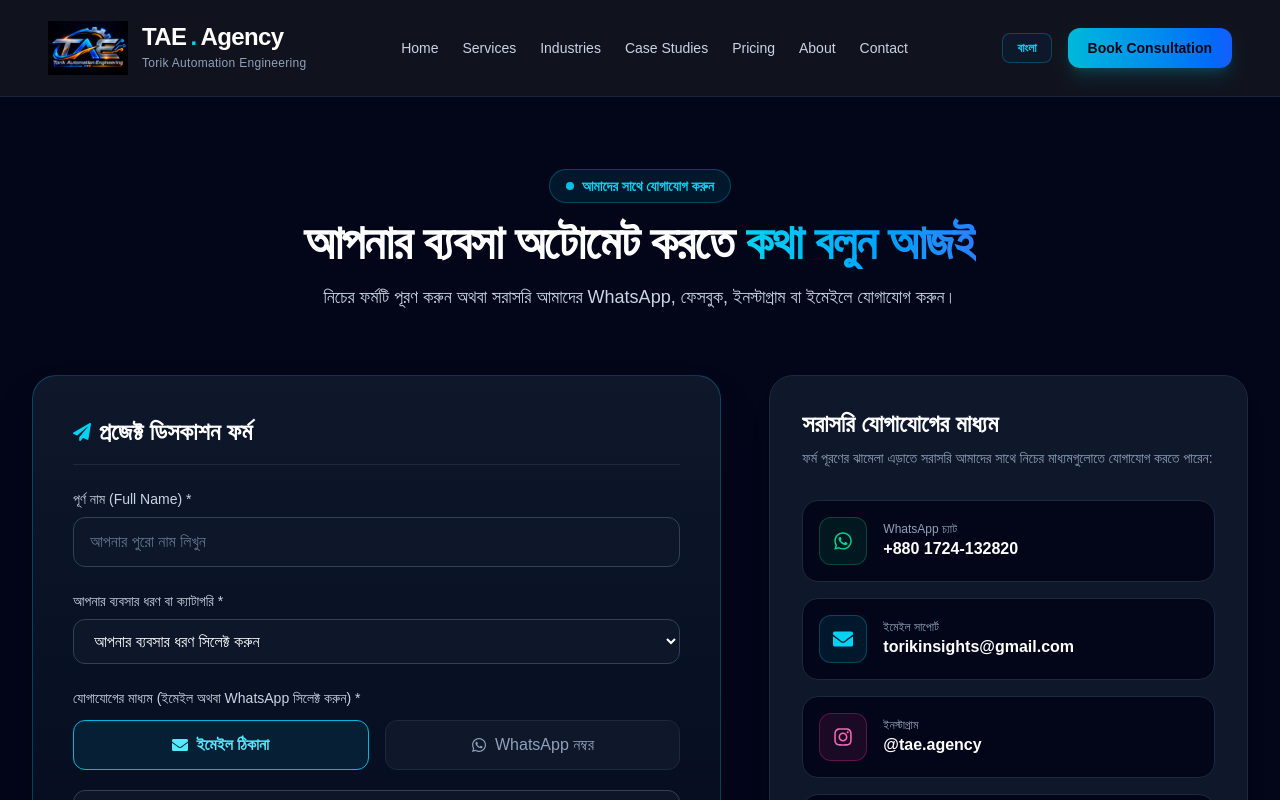
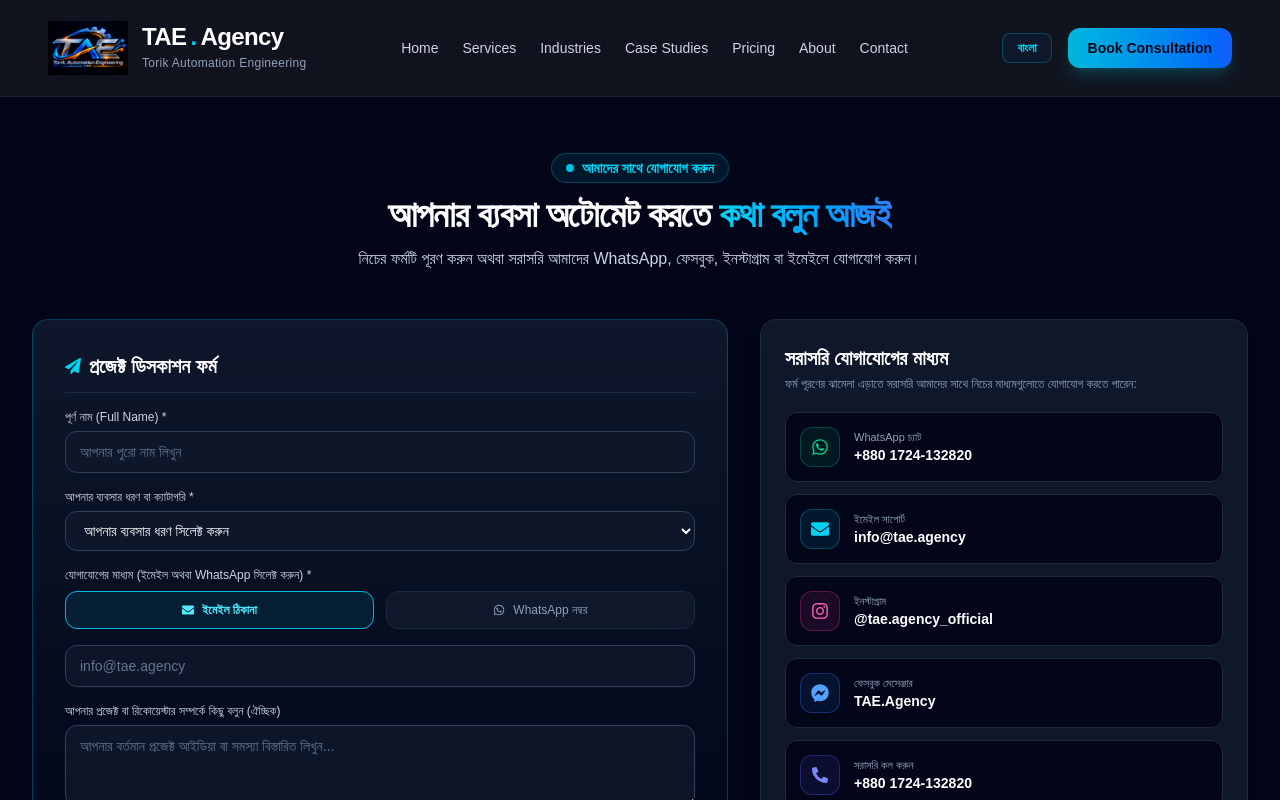
Before and after one commit to torikinsights-wq/tae-agency, a Next.js app: page /contact in a window 1280 px wide. Shown: the top 800 px of the page. Built offline with nearby package versions, Linux system fonts and the light colour scheme.

Commit message:
Update contact page with the latest contact list component

```diff
--- a/app/contact/page.tsx
+++ b/app/contact/page.tsx
@@ -44,7 +44,6 @@ export default function ContactPage() {
           subject: `নতুন লিড (TAE.Agency): ${formData.fullName} (${finalBusinessType})`,
           from_name: "TAE Agency Contact Form",
 
-          // নতুন ফরমের জন্য ফিল্ডগুলোর সঠিক সিরিয়াল ও ম্যাপিং
           "Client Name": formData.fullName,
           "Service Type": finalBusinessType,
           "Contact Method": formData.contactMethod.toUpperCase(),
@@ -67,36 +66,36 @@ export default function ContactPage() {
   };
 
   return (
-    <div className="min-h-screen bg-slate-950 text-slate-100 py-12 px-4 sm:px-6 lg:px-8">
-      <div className="max-w-7xl mx-auto space-y-16">
+    <div className="min-h-screen bg-slate-950 text-slate-100 py-10 px-4 sm:px-6 lg:px-8">
+      <div className="max-w-7xl mx-auto space-y-12">
 
         {/* Page Header */}
-        <div className="text-center space-y-4 max-w-3xl mx-auto pt-6">
-          <div className="inline-flex items-center gap-2 px-4 py-1.5 rounded-full bg-cyan-500/10 border border-cyan-500/30 text-cyan-400 text-xs sm:text-sm font-semibold">
+        <div className="text-center space-y-3 max-w-3xl mx-auto pt-4">
+          <div className="inline-flex items-center gap-2 px-3.5 py-1 rounded-full bg-cyan-500/10 border border-cyan-500/30 text-cyan-400 text-xs sm:text-sm font-semibold">
             <span className="w-2 h-2 rounded-full bg-cyan-400 animate-pulse"></span>
             আমাদের সাথে যোগাযোগ করুন
           </div>
-          <h1 className="text-4xl sm:text-5xl font-extrabold tracking-tight text-white">
+          <h1 className="text-3xl sm:text-4xl font-extrabold tracking-tight text-white">
             আপনার ব্যবসা অটোমেট করতে <span className="bg-gradient-to-r from-cyan-400 to-blue-500 bg-clip-text text-transparent">কথা বলুন আজই</span>
           </h1>
-          <p className="text-slate-300 text-base sm:text-lg">
+          <p className="text-slate-300 text-sm sm:text-base">
             নিচের ফর্মটি পূরণ করুন অথবা সরাসরি আমাদের WhatsApp, ফেসবুক, ইনস্টাগ্রাম বা ইমেইলে যোগাযোগ করুন।
           </p>
         </div>
 
         {/* Main Content Grid */}
-        <div className="grid grid-cols-1 lg:grid-cols-12 gap-12 items-start">
+        <div className="grid grid-cols-1 lg:grid-cols-12 gap-8 items-start">
 
-          {/* Left: Interactive Contact Form */}
-          <div className="lg:col-span-7 bg-gradient-to-b from-slate-900 to-slate-950 border border-cyan-500/30 rounded-3xl p-6 sm:p-10 shadow-2xl relative">
+          {/* Left: Interactive Contact Form (Made Compact) */}
+          <div className="lg:col-span-7 bg-gradient-to-b from-slate-900 to-slate-950 border border-cyan-500/30 rounded-2xl p-5 sm:p-8 shadow-2xl relative">
 
             {submitted ? (
-              <div className="text-center py-16 space-y-6">
-                <div className="w-20 h-20 bg-emerald-500/10 border border-emerald-500/30 text-emerald-400 rounded-full flex items-center justify-center mx-auto text-3xl animate-bounce">
+              <div className="text-center py-12 space-y-5">
+                <div className="w-16 h-16 bg-emerald-500/10 border border-emerald-500/30 text-emerald-400 rounded-full flex items-center justify-center mx-auto text-2xl animate-bounce">
                   <FaCheckCircle />
                 </div>
-                <h3 className="text-2xl font-bold text-white">ধন্যবাদ! আপনার তথ্য সফলভাবে পাঠানো হয়েছে।</h3>
-                <p className="text-slate-300 max-w-md mx-auto">
+                <h3 className="text-xl font-bold text-white">ধন্যবাদ! আপনার তথ্য সফলভাবে পাঠানো হয়েছে।</h3>
+                <p className="text-slate-300 text-sm max-w-md mx-auto">
                   আমরা আপনার রিকোয়েস্টটি পেয়েছি। খুব শীঘ্রই আপনার দেওয়া মাধ্যমে যোগাযোগ করা হবে।
                 </p>
                 <button
@@ -104,26 +103,26 @@ export default function ContactPage() {
                     setSubmitted(false);
                     setFormData({ fullName: "", businessType: "", customBusinessType: "", contactMethod: "email", contactValue: "", message: "" });
                   }}
-                  className="bg-cyan-500 hover:bg-cyan-400 text-slate-950 font-bold px-6 py-3 rounded-xl transition-all shadow-lg"
+                  className="bg-cyan-500 hover:bg-cyan-400 text-slate-950 font-bold px-5 py-2.5 rounded-xl transition-all shadow-lg text-sm"
                 >
                   আরেকটি মেসেজ পাঠান
                 </button>
               </div>
             ) : (
-              <form onSubmit={handleSubmit} className="space-y-6">
-                <h3 className="text-2xl font-bold text-white mb-6 border-b border-slate-800 pb-4 flex items-center gap-2">
-                  <FaPaperPlane className="text-cyan-400 text-lg" /> প্রজেক্ট ডিসকাশন ফর্ম
+              <form onSubmit={handleSubmit} className="space-y-4">
+                <h3 className="text-xl font-bold text-white mb-4 border-b border-slate-800 pb-3 flex items-center gap-2">
+                  <FaPaperPlane className="text-cyan-400 text-base" /> প্রজেক্ট ডিসকাশন ফর্ম
                 </h3>
 
                 {errorMessage && (
-                  <div className="p-4 rounded-xl bg-rose-500/10 border border-rose-500/30 text-rose-400 text-sm">
+                  <div className="p-3 rounded-xl bg-rose-500/10 border border-rose-500/30 text-rose-400 text-xs">
                     {errorMessage}
                   </div>
                 )}
 
                 {/* Full Name */}
-                <div className="space-y-2">
-                  <label className="block text-sm font-medium text-slate-300">পূর্ণ নাম (Full Name) *</label>
+                <div className="space-y-1.5">
+                  <label className="block text-xs font-medium text-slate-300">পূর্ণ নাম (Full Name) *</label>
                   <input
                     type="text"
                     name="fullName"
@@ -131,19 +130,19 @@ export default function ContactPage() {
                     value={formData.fullName}
                     onChange={handleChange}
                     placeholder="আপনার পুরো নাম লিখুন"
-                    className="w-full bg-slate-900/90 border border-slate-700 rounded-xl px-4 py-3 text-white placeholder-slate-500 focus:border-cyan-500 focus:outline-none transition-colors"
+                    className="w-full bg-slate-900/90 border border-slate-700 rounded-xl px-3.5 py-2.5 text-sm text-white placeholder-slate-500 focus:border-cyan-500 focus:outline-none transition-colors"
                   />
                 </div>
 
                 {/* Business / Service Type */}
-                <div className="space-y-2">
-                  <label className="block text-sm font-medium text-slate-300">আপনার ব্যবসার ধরণ বা ক্যাটাগরি *</label>
+                <div className="space-y-1.5">
+                  <label className="block text-xs font-medium text-slate-300">আপনার ব্যবসার ধরণ বা ক্যাটাগরি *</label>
                   <select
                     name="businessType"
                     required
                     value={formData.businessType}
                     onChange={handleChange}
-                    className="w-full bg-slate-900/90 border border-slate-700 rounded-xl px-4 py-3 text-white focus:border-cyan-500 focus:outline-none transition-colors"
+                    className="w-full bg-slate-900/90 border border-slate-700 rounded-xl px-3.5 py-2.5 text-sm text-white focus:border-cyan-500 focus:outline-none transition-colors"
                   >
                     <option value="" disabled>আপনার ব্যবসার ধরণ সিলেক্ট করুন</option>
                     <option value="রিয়েল এস্টেট 🏠">১. রিয়েল এস্টেট 🏠</option>
@@ -157,8 +156,8 @@ export default function ContactPage() {
 
                 {/* Conditional Custom Business Field */}
                 {formData.businessType === "Other" && (
-                  <div className="space-y-2 animate-fadeIn">
-                    <label className="block text-sm font-medium text-cyan-300">আপনার ব্যবসার নামটি লিখুন *</label>
+                  <div className="space-y-1.5 animate-fadeIn">
+                    <label className="block text-xs font-medium text-cyan-300">আপনার ব্যবসার নামটি লিখুন *</label>
                     <input
                       type="text"
                       name="customBusinessType"
@@ -166,19 +165,19 @@ export default function ContactPage() {
                       value={formData.customBusinessType}
                       onChange={handleChange}
                       placeholder="যেমন: ই-কমার্স, ল’ ফার্ম ইত্যাদি"
-                      className="w-full bg-slate-900/90 border border-cyan-500/50 rounded-xl px-4 py-3 text-white placeholder-slate-500 focus:border-cyan-400 focus:outline-none transition-colors"
+                      className="w-full bg-slate-900/90 border border-cyan-500/50 rounded-xl px-3.5 py-2.5 text-sm text-white placeholder-slate-500 focus:border-cyan-400 focus:outline-none transition-colors"
                     />
                   </div>
                 )}
 
                 {/* Contact Choice: Email or WhatsApp */}
-                <div className="space-y-3">
-                  <label className="block text-sm font-medium text-slate-300">
+                <div className="space-y-2">
+                  <label className="block text-xs font-medium text-slate-300">
                     যোগাযোগের মাধ্যম (ইমেইল অথবা WhatsApp সিলেক্ট করুন) *
                   </label>
 
-                  <div className="grid grid-cols-2 gap-4">
-                    <label className={`flex items-center justify-center gap-2 p-3 rounded-xl border cursor-pointer transition-all ${formData.contactMethod === 'email' ? 'bg-cyan-500/10 border-cyan-500 text-cyan-300 font-semibold' : 'bg-slate-900 border-slate-800 text-slate-400'}`}>
+                  <div className="grid grid-cols-2 gap-3">
+                    <label className={`flex items-center justify-center gap-2 p-2.5 rounded-xl border cursor-pointer text-xs transition-all ${formData.contactMethod === 'email' ? 'bg-cyan-500/10 border-cyan-500 text-cyan-300 font-semibold' : 'bg-slate-900 border-slate-800 text-slate-400'}`}>
                       <input
                         type="radio"
                         name="contactMethod"
@@ -190,7 +189,7 @@ export default function ContactPage() {
                       <FaEnvelope /> ইমেইল ঠিকানা
                     </label>
 
-                    <label className={`flex items-center justify-center gap-2 p-3 rounded-xl border cursor-pointer transition-all ${formData.contactMethod === 'whatsapp' ? 'bg-emerald-500/10 border-emerald-500 text-emerald-300 font-semibold' : 'bg-slate-900 border-slate-800 text-slate-400'}`}>
+                    <label className={`flex items-center justify-center gap-2 p-2.5 rounded-xl border cursor-pointer text-xs transition-all ${formData.contactMethod === 'whatsapp' ? 'bg-emerald-500/10 border-emerald-500 text-emerald-300 font-semibold' : 'bg-slate-900 border-slate-800 text-slate-400'}`}>
                       <input
                         type="radio"
                         name="contactMethod"
@@ -210,21 +209,21 @@ export default function ContactPage() {
                     required
                     value={formData.contactValue}
                     onChange={handleChange}
-                    placeholder={formData.contactMethod === 'email' ? 'torikinsights@gmail.com' : '+880 1724-132820'}
-                    className="w-full bg-slate-900/90 border border-slate-700 rounded-xl px-4 py-3 text-white placeholder-slate-500 focus:border-cyan-500 focus:outline-none transition-colors mt-2"
+                    placeholder={formData.contactMethod === 'email' ? 'info@tae.agency' : '+880 1724-132820'}
+                    className="w-full bg-slate-900/90 border border-slate-700 rounded-xl px-3.5 py-2.5 text-sm text-white placeholder-slate-500 focus:border-cyan-500 focus:outline-none transition-colors mt-2"
                   />
                 </div>
 
                 {/* Additional Message */}
-                <div className="space-y-2">
-                  <label className="block text-sm font-medium text-slate-300">আপনার প্রজেক্ট বা রিকোয়েস্টার সম্পর্কে কিছু বলুন (ঐচ্ছিক)</label>
+                <div className="space-y-1.5">
+                  <label className="block text-xs font-medium text-slate-300">আপনার প্রজেক্ট বা রিকোয়েস্টার সম্পর্কে কিছু বলুন (ঐচ্ছিক)</label>
                   <textarea
                     name="message"
-                    rows={4}
+                    rows={3}
                     value={formData.message}
                     onChange={handleChange}
                     placeholder="আপনার বর্তমান প্রজেক্ট আইডিয়া বা সমস্যা বিস্তারিত লিখুন..."
-                    className="w-full bg-slate-900/90 border border-slate-700 rounded-xl px-4 py-3 text-white placeholder-slate-500 focus:border-cyan-500 focus:outline-none transition-colors"
+                    className="w-full bg-slate-900/90 border border-slate-700 rounded-xl px-3.5 py-2.5 text-sm text-white placeholder-slate-500 focus:border-cyan-500 focus:outline-none transition-colors"
                   ></textarea>
                 </div>
 
@@ -232,11 +231,11 @@ export default function ContactPage() {
                 <button
                   type="submit"
                   disabled={loading}
-                  className="w-full bg-gradient-to-r from-cyan-500 to-blue-600 hover:from-cyan-400 hover:to-blue-500 text-slate-950 font-bold py-4 rounded-xl shadow-lg shadow-cyan-500/25 transition-all flex items-center justify-center gap-2 disabled:opacity-50 cursor-pointer"
+                  className="w-full bg-gradient-to-r from-cyan-500 to-blue-600 hover:from-cyan-400 hover:to-blue-500 text-slate-950 font-bold py-3 rounded-xl shadow-lg shadow-cyan-500/25 transition-all flex items-center justify-center gap-2 disabled:opacity-50 cursor-pointer text-sm"
                 >
                   {loading ? (
                     <>
-                      <FaSpinner className="animate-spin text-lg" /> পাঠানো হচ্ছে...
+                      <FaSpinner className="animate-spin text-base" /> পাঠানো হচ্ছে...
                     </>
                   ) : (
                     <>
@@ -245,7 +244,7 @@ export default function ContactPage() {
                   )}
                 </button>
 
-                <p className="text-center text-xs text-slate-500 flex items-center justify-center gap-1.5 pt-2">
+                <p className="text-center text-[11px] text-slate-500 flex items-center justify-center gap-1.5 pt-1">
                   <FaShieldAlt className="text-cyan-400" /> আপনার তথ্য সম্পূর্ণ সুরক্ষিত এবং গোপনীয় রাখা হবে।
                 </p>
               </form>
@@ -253,93 +252,95 @@ export default function ContactPage() {
 
           </div>
 
-          {/* Right: Direct Contact Cards */}
-          <div className="lg:col-span-5 space-y-6">
+          {/* Right: Direct Contact Cards (Updated with proper links & names) */}
+          <div className="lg:col-span-5 space-y-5">
 
-            <div className="bg-slate-900 border border-slate-800 rounded-3xl p-8 shadow-xl space-y-6">
-              <h3 className="text-2xl font-bold text-white mb-2">সরাসরি যোগাযোগের মাধ্যম</h3>
-              <p className="text-slate-400 text-sm">ফর্ম পূরণের ঝামেলা এড়াতে সরাসরি আমাদের সাথে নিচের মাধ্যমগুলোতে যোগাযোগ করতে পারেন:</p>
+            <div className="bg-slate-900 border border-slate-800 rounded-2xl p-6 shadow-xl space-y-4">
+              <h3 className="text-xl font-bold text-white mb-1">সরাসরি যোগাযোগের মাধ্যম</h3>
+              <p className="text-slate-400 text-xs">ফর্ম পূরণের ঝামেলা এড়াতে সরাসরি আমাদের সাথে নিচের মাধ্যমগুলোতে যোগাযোগ করতে পারেন:</p>
 
-              <div className="space-y-4 pt-2">
+              <div className="space-y-3 pt-1">
                 {/* WhatsApp */}
                 <a
                   href="https://wa.me/8801724132820"
                   target="_blank"
                   rel="noopener noreferrer"
-                  className="flex items-center gap-4 p-4 rounded-2xl bg-slate-950 border border-slate-800 hover:border-emerald-500/50 transition-all group"
+                  className="flex items-center gap-3.5 p-3.5 rounded-xl bg-slate-950 border border-slate-800 hover:border-emerald-500/50 transition-all group"
                 >
-                  <div className="w-12 h-12 rounded-xl bg-emerald-500/10 border border-emerald-500/30 flex items-center justify-center text-emerald-400 text-xl group-hover:scale-110 transition-transform">
+                  <div className="w-10 h-10 rounded-xl bg-emerald-500/10 border border-emerald-500/30 flex items-center justify-center text-emerald-400 text-lg group-hover:scale-110 transition-transform">
                     <FaWhatsapp />
                   </div>
                   <div>
-                    <div className="text-xs text-slate-400 font-medium">WhatsApp চ্যাট</div>
-                    <div className="text-white font-bold text-sm sm:text-base">+880 1724-132820</div>
+                    <div className="text-[11px] text-slate-400 font-medium">WhatsApp চ্যাট</div>
+                    <div className="text-white font-bold text-xs sm:text-sm">+880 1724-132820</div>
                   </div>
                 </a>
 
-                {/* Email */}
+                {/* Email (Updated for direct web compose) */}
                 <a
-                  href="mailto:torikinsights@gmail.com"
-                  className="flex items-center gap-4 p-4 rounded-2xl bg-slate-950 border border-slate-800 hover:border-cyan-500/50 transition-all group"
+                  href="https://mail.google.com/mail/?view=cm&fs=1&to=info@tae.agency"
+                  target="_blank"
+                  rel="noopener noreferrer"
+                  className="flex items-center gap-3.5 p-3.5 rounded-xl bg-slate-950 border border-slate-800 hover:border-cyan-500/50 transition-all group"
                 >
-                  <div className="w-12 h-12 rounded-xl bg-cyan-500/10 border border-cyan-500/30 flex items-center justify-center text-cyan-400 text-xl group-hover:scale-110 transition-transform">
+                  <div className="w-10 h-10 rounded-xl bg-cyan-500/10 border border-cyan-500/30 flex items-center justify-center text-cyan-400 text-lg group-hover:scale-110 transition-transform">
                     <FaEnvelope />
                   </div>
                   <div>
-                    <div className="text-xs text-slate-400 font-medium">ইমেইল সাপোর্ট</div>
-                    <div className="text-white font-bold text-sm sm:text-base">torikinsights@gmail.com</div>
+                    <div className="text-[11px] text-slate-400 font-medium">ইমেইল সাপোর্ট</div>
+                    <div className="text-white font-bold text-xs sm:text-sm">info@tae.agency</div>
                   </div>
                 </a>
 
                 {/* Instagram */}
                 <a
-                  href="https://instagram.com"
+                  href="https://www.instagram.com/tae.agency_official/"
                   target="_blank"
                   rel="noopener noreferrer"
-                  className="flex items-center gap-4 p-4 rounded-2xl bg-slate-950 border border-slate-800 hover:border-pink-500/50 transition-all group"
+                  className="flex items-center gap-3.5 p-3.5 rounded-xl bg-slate-950 border border-slate-800 hover:border-pink-500/50 transition-all group"
                 >
-                  <div className="w-12 h-12 rounded-xl bg-pink-500/10 border border-pink-500/30 flex items-center justify-center text-pink-400 text-xl group-hover:scale-110 transition-transform">
+                  <div className="w-10 h-10 rounded-xl bg-pink-500/10 border border-pink-500/30 flex items-center justify-center text-pink-400 text-lg group-hover:scale-110 transition-transform">
                     <FaInstagram />
                   </div>
                   <div>
-                    <div className="text-xs text-slate-400 font-medium">ইনস্টাগ্রাম</div>
-                    <div className="text-white font-bold text-sm sm:text-base">@tae.agency</div>
+                    <div className="text-[11px] text-slate-400 font-medium">ইনস্টাগ্রাম</div>
+                    <div className="text-white font-bold text-xs sm:text-sm">@tae.agency_official</div>
                   </div>
                 </a>
 
                 {/* Facebook Messenger */}
                 <a
-                  href="https://m.me/your-facebook-page"
+                  href="https://m.me/taeagency"
                   target="_blank"
                   rel="noopener noreferrer"
-                  className="flex items-center gap-4 p-4 rounded-2xl bg-slate-950 border border-slate-800 hover:border-blue-500/50 transition-all group"
+                  className="flex items-center gap-3.5 p-3.5 rounded-xl bg-slate-950 border border-slate-800 hover:border-blue-500/50 transition-all group"
                 >
-                  <div className="w-12 h-12 rounded-xl bg-blue-500/10 border border-blue-500/30 flex items-center justify-center text-blue-400 text-xl group-hover:scale-110 transition-transform">
+                  <div className="w-10 h-10 rounded-xl bg-blue-500/10 border border-blue-500/30 flex items-center justify-center text-blue-400 text-lg group-hover:scale-110 transition-transform">
                     <FaFacebookMessenger />
                   </div>
                   <div>
-                    <div className="text-xs text-slate-400 font-medium">ফেসবুক মেসেঞ্জার</div>
-                    <div className="text-white font-bold text-sm sm:text-base">TAE.Agency Official</div>
+                    <div className="text-[11px] text-slate-400 font-medium">ফেসবুক মেসেঞ্জার</div>
+                    <div className="text-white font-bold text-xs sm:text-sm">TAE.Agency</div>
                   </div>
                 </a>
 
                 {/* Direct Phone Call */}
                 <a
                   href="tel:+8801724132820"
-                  className="flex items-center gap-4 p-4 rounded-2xl bg-slate-950 border border-slate-800 hover:border-indigo-500/50 transition-all group"
+                  className="flex items-center gap-3.5 p-3.5 rounded-xl bg-slate-950 border border-slate-800 hover:border-indigo-500/50 transition-all group"
                 >
-                  <div className="w-12 h-12 rounded-xl bg-indigo-500/10 border border-indigo-500/30 flex items-center justify-center text-indigo-400 text-xl group-hover:scale-110 transition-transform">
+                  <div className="w-10 h-10 rounded-xl bg-indigo-500/10 border border-indigo-500/30 flex items-center justify-center text-indigo-400 text-base group-hover:scale-110 transition-transform">
                     <FaPhoneAlt />
                   </div>
                   <div>
-                    <div className="text-xs text-slate-400 font-medium">সরাসরি কল করুন</div>
-                    <div className="text-white font-bold text-sm sm:text-base">+880 1724-132820</div>
+                    <div className="text-[11px] text-slate-400 font-medium">সরাসরি কল করুন</div>
+                    <div className="text-white font-bold text-xs sm:text-sm">+880 1724-132820</div>
                   </div>
                 </a>
               </div>
             </div>
 
-            <div className="bg-gradient-to-r from-cyan-950/30 to-blue-950/30 border border-cyan-500/20 rounded-2xl p-5 text-center text-sm text-cyan-300">
+            <div className="bg-gradient-to-r from-cyan-950/30 to-blue-950/30 border border-cyan-500/20 rounded-2xl p-4 text-center text-xs text-cyan-300">
               ⚡ সাধারণত কাজের দিনগুলোতে **২ ঘণ্টার মধ্যে** আমরা রিপ্লাই দিয়ে থাকি।
             </div>
 
```
